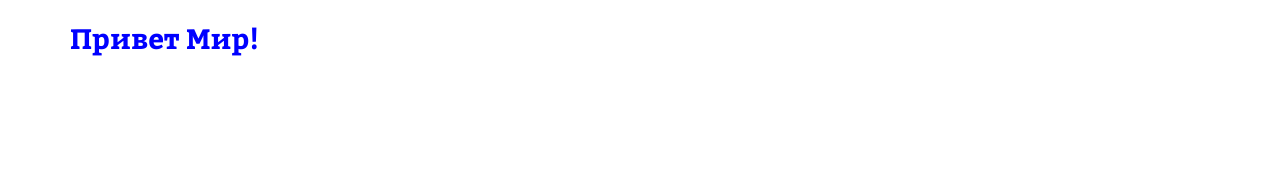
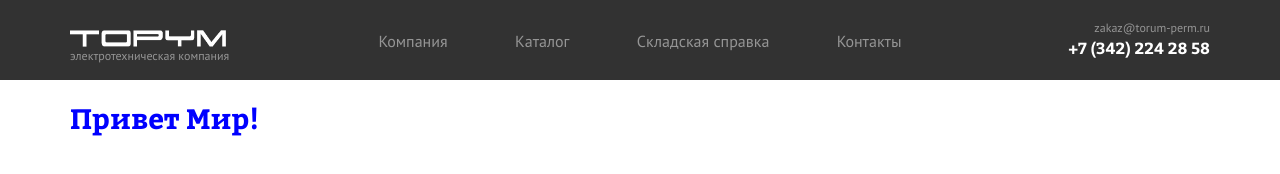
Before and after one commit to ponomarev-iv/torym, a website: page _dev/tmpl/index.html in a window 1280 px wide. Drawn offline with nearby package versions, Linux system fonts and the light colour scheme; files that its build step writes are made by us from their sources; files whose address does not match are found by name.

Commit message:
Сделал шапку

```diff
--- a/_dev/scss/all.scss
+++ b/_dev/scss/all.scss
@@ -2,4 +2,9 @@
  * Created by Pompo on 14.11.2016.
  */
 @import "inc/fonts";
+@import "inc/typo";
+@import "inc/plh";
+@import "inc/color";
 @import "inc/layout";
+@import "inc/header";
+@import "inc/navigation";
--- /dev/null
+++ b/_dev/scss/inc/_color.scss
@@ -0,0 +1,8 @@
+/**
+ * Created by Pompo on 14.11.2016.
+ */
+$main-color: #323232;
+$action-color: #2db4d7;
+$sec-color: #959595;
+$bg-grey: #ededed;
+$disabled: #b7b7b7;
--- a/_dev/scss/inc/_fonts.scss
+++ b/_dev/scss/inc/_fonts.scss
@@ -11,25 +11,25 @@
   font-weight: normal;
 }
 
-@font-face {
-  font-family: "PTSansBold";
-  src: url("../fonts/PTSansBold/PTSansBold.eot");
-  src: url("../fonts/PTSansBold/PTSansBold.eot?#iefix")format("embedded-opentype"),
-  url("../fonts/PTSansBold/PTSansBold.woff") format("woff"),
-  url("../fonts/PTSansBold/PTSansBold.ttf") format("truetype");
-  font-style: normal;
-  font-weight: normal;
-}
-
-@font-face {
-  font-family: "PTSansItalic";
-  src: url("../fonts/PTSansItalic/PTSansItalic.eot");
-  src: url("../fonts/PTSansItalic/PTSansItalic.eot?#iefix")format("embedded-opentype"),
-  url("../fonts/PTSansItalic/PTSansItalic.woff") format("woff"),
-  url("../fonts/PTSansItalic/PTSansItalic.ttf") format("truetype");
-  font-style: normal;
-  font-weight: normal;
-}
+//@font-face {
+//  font-family: "PTSansBold";
+//  src: url("../fonts/PTSansBold/PTSansBold.eot");
+//  src: url("../fonts/PTSansBold/PTSansBold.eot?#iefix")format("embedded-opentype"),
+//  url("../fonts/PTSansBold/PTSansBold.woff") format("woff"),
+//  url("../fonts/PTSansBold/PTSansBold.ttf") format("truetype");
+//  font-style: normal;
+//  font-weight: normal;
+//}
+//
+//@font-face {
+//  font-family: "PTSansItalic";
+//  src: url("../fonts/PTSansItalic/PTSansItalic.eot");
+//  src: url("../fonts/PTSansItalic/PTSansItalic.eot?#iefix")format("embedded-opentype"),
+//  url("../fonts/PTSansItalic/PTSansItalic.woff") format("woff"),
+//  url("../fonts/PTSansItalic/PTSansItalic.ttf") format("truetype");
+//  font-style: normal;
+//  font-weight: normal;
+//}
 
 @font-face {
   font-family: "Bitter";
--- /dev/null
+++ b/_dev/scss/inc/_plh.scss
@@ -0,0 +1,15 @@
+/**
+ * Created by Pompo on 14.11.2016.
+ */
+%animation-block{
+  animation: opacity-block .45s ease-in-out 1;
+}
+
+@keyframes opacity-block {
+  from{
+    opacity: 0;
+  }
+  to{
+    opacity: 1;
+  }
+}
--- /dev/null
+++ b/_dev/scss/inc/_typo.scss
@@ -0,0 +1,13 @@
+/**
+ * Created by Pompo on 14.11.2016.
+ */
+$xs-size: 12px;
+$small-size: 14px;
+$normal-size: 16px;
+$middle-size: 18px;
+$bid-size: 20px;
+$xl-size: 22px;
+
+$PT-Sans: "PTSans", sans-serif;
+$Bitter: "Bitter", sans-serif;
+$Bitter-bold: "BitterBold", sans-serif;
--- /dev/null
+++ b/_dev/scss/inc/header.scss
@@ -0,0 +1,39 @@
+/**
+ * Created by Pompo on 14.11.2016.
+ */
+.header{
+  background: $main-color;
+  height: 80px;
+  box-sizing: border-box;
+  padding: 20px 0 0;
+
+  @extend %animation-block;
+
+  &__logo{
+    font-size: $xs-size;
+    color: $sec-color;
+    padding-top: 10px;
+    font-family: $PT-Sans;
+  }
+
+  &__contact{
+    text-align: right;
+    color: #fff;
+    font-family: $Bitter-bold;
+    font-size: $normal-size;
+
+    & > span{
+      color: $sec-color;
+      font-family: $PT-Sans;
+      font-size: $xs-size;
+      line-height: 1.4;
+      display: block;
+    }
+  }
+}
+
+.logo{
+  background: url('../img/logo.png') no-repeat 0 50% / cover;
+  width: 156px;
+  height: 17px;
+}
--- /dev/null
+++ b/_dev/scss/inc/navigation.scss
@@ -0,0 +1,53 @@
+/**
+ * Created by Pompo on 14.11.2016.
+ */
+.main-nav{
+  display: flex;
+  list-style: none;
+  justify-content: space-between;
+  margin: 0;
+  padding: 10px 0 0;
+
+  &__item{
+    position: relative;
+    overflow: hidden;
+    height: 50px;
+
+    &:after{
+      position: absolute;
+      content: '';
+      width: 100%;
+      height: 2px;
+      background: $bg-grey;
+      bottom: 0;
+      left: -100%;
+      transition: all ease-out 300ms;
+    }
+
+    &:hover{
+
+      &:after{
+        left: 0;
+      }
+
+      & .main-nav__link{
+        color: $action-color;
+      }
+    }
+  }
+
+  &__link{
+    text-decoration: none;
+    color: $sec-color;
+    font-family: $PT-Sans;
+    font-size: $normal-size;
+    transition: color ease 300ms;
+    padding: 0 1em;
+    display: block;
+    height: 100%;
+
+    &:hover{
+      text-decoration: none;
+    }
+  }
+}
--- a/_dev/tmpl/index.html
+++ b/_dev/tmpl/index.html
@@ -7,6 +7,36 @@
     <link rel="stylesheet" href="css/all.css">
 </head>
 <body>
+<header class="header">
+    <div class="container">
+        <div class="row">
+            <div class="col-md-3">
+                <div class="header__logo">
+                    <div class="logo"></div>
+                    электротехническая компания
+                </div>
+            </div>
+            <div class="col-md-6">
+                <nav>
+                    <ul class="main-nav">
+                        <li class="main-nav__item"><a href="#" class="main-nav__link">Компания</a></li>
+                        <li class="main-nav__item"><a href="#" class="main-nav__link">Каталог</a></li>
+                        <li class="main-nav__item"><a href="#" class="main-nav__link">Складская справка</a></li>
+                        <li class="main-nav__item"><a href="#" class="main-nav__link">Контакты</a></li>
+                    </ul>
+                </nav>
+            </div>
+            <div class="col-md-3">
+                <div class="header__contact">
+                    <span>
+                        zakaz@torum-perm.ru
+                    </span>
+                    +7 (342) 224 28 58
+                </div>
+            </div>
+        </div>
+    </div>
+</header>
 <div class="container">
     <div class="row">
         <div class="col-md-12">
```
Also changed, not shown: public/index.html (+30 -0 lines), _dev/img/logo.png (added), public/css/all.css, public/img/logo.png (added).
